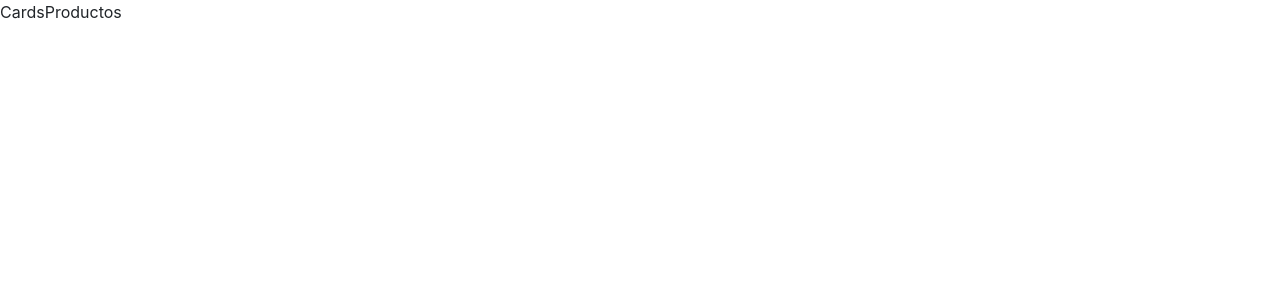
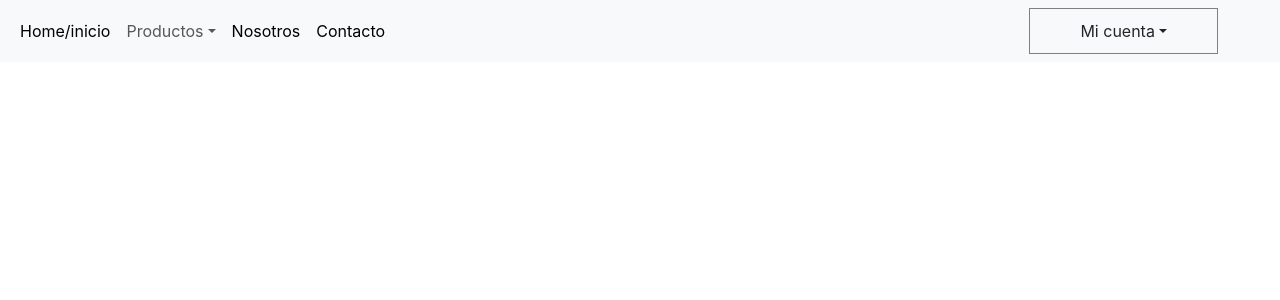
Before and after one commit to MauricioCarambia/ProyectoNumenCarrito, a React (Create React App) app: page / in a window 1280 px wide. Shown: the top 300 px of the page. Built offline with nearby package versions, Linux system fonts and the light colour scheme.

Commit message:
Agregado de Navbar

```diff
--- a/src/App.js
+++ b/src/App.js
@@ -1,11 +1,12 @@
 import CardsProductos from "./Components/CardsProductos";
+import Navbar from "./Components/Navbar";
 
 
 function App() {
   return (
     <>
 
-      <CardsProductos />
+      <Navbar />
     </>
   );
 }
--- /dev/null
+++ b/src/Components/Navbar.js
@@ -0,0 +1,68 @@
+
+
+
+import React from 'react'
+
+const Navbar = () => {
+  return (
+    <nav class="navbar navbar-expand-lg navbar-light bg-light">
+  <div class="container-fluid">
+
+    <button class="navbar-toggler" type="button" data-bs-toggle="collapse" data-bs-target="#navbarSupportedContent" aria-controls="navbarSupportedContent" aria-expanded="false" aria-label="Toggle navigation">
+      <span class="navbar-toggler-icon"></span>
+    </button>
+    <div class="collapse navbar-collapse" id="navbarSupportedContent">
+      <ul class="navbar-nav me-auto mb-2 mb-lg-0">
+        <li class="nav-item">
+          <a class="nav-link active" aria-current="page" href="#">Home/inicio</a>
+        </li>
+        <li class="nav-item dropdown">
+          <a class="nav-link dropdown-toggle" href="#" id="navbarDropdown" role="button" data-bs-toggle="dropdown" aria-expanded="false">
+           Productos
+          </a>
+          <ul class="dropdown-menu" aria-labelledby="navbarDropdown">
+            <li><a class="dropdown-item" href="#">Articulo #1</a></li>
+            <li><a class="dropdown-item" href="#">Articulo #2</a></li>
+            <li><a class="dropdown-item" href="#">Articulo #3</a></li>
+            <li><a class="dropdown-item" href="#">Articulo #4</a></li>
+          </ul>
+        </li>
+        <li class="nav-item">
+          <a class="nav-link active" href="#">Nosotros</a>
+        </li>
+        <li class="nav-item">
+          <a class="nav-link active" href="#">Contacto</a>
+        </li>
+
+      </ul>
+      <div  >
+      <li class="nav-item dropdown" style={navLog} >
+          <a class="nav-link dropdown-toggle" href="#" id="navbarDropdown" role="button" data-bs-toggle="dropdown" aria-expanded="false">
+           Mi cuenta
+          </a>
+          <ul style={ulLog} class="dropdown-menu" aria-labelledby="navbarDropdown">
+          <label style={label} for="usuario" >Usuario<input style={inputLog} id="usuario" type="text"></input></label>
+          <label style={label} for="password" >Contraseña<input style={inputLog}  id="password" type="password"></input></label>
+          <div style={divLog} >
+          <button style={buttonLog} >Ingresar</button>
+          <button style={buttonReg}>Registrate</button>
+          </div>
+          </ul>
+
+        </li>
+        </div>
+    </div>
+  </div>
+</nav>
+  )
+}
+
+export default Navbar
+
+const inputLog={width:"100%"}
+const label= {color:"white"}
+const navLog = {border:"solid 1px grey" , padding:"10px 50px 10px 50px",display:"flex", flexWrap:"nowrap", justifyContent:"center", marginRight:"50px"}
+const ulLog ={ backgroundColor:"grey" , width:"100%" }
+const divLog={display:"flex", flexDirection:"column"}
+const buttonLog={ backgroundColor:"skyblue", width:"100px", margin:"10px auto 0px auto" }
+const buttonReg={color:"white",backgroundColor:"black",width:"100px", margin:"10px auto 0px auto"}
```
